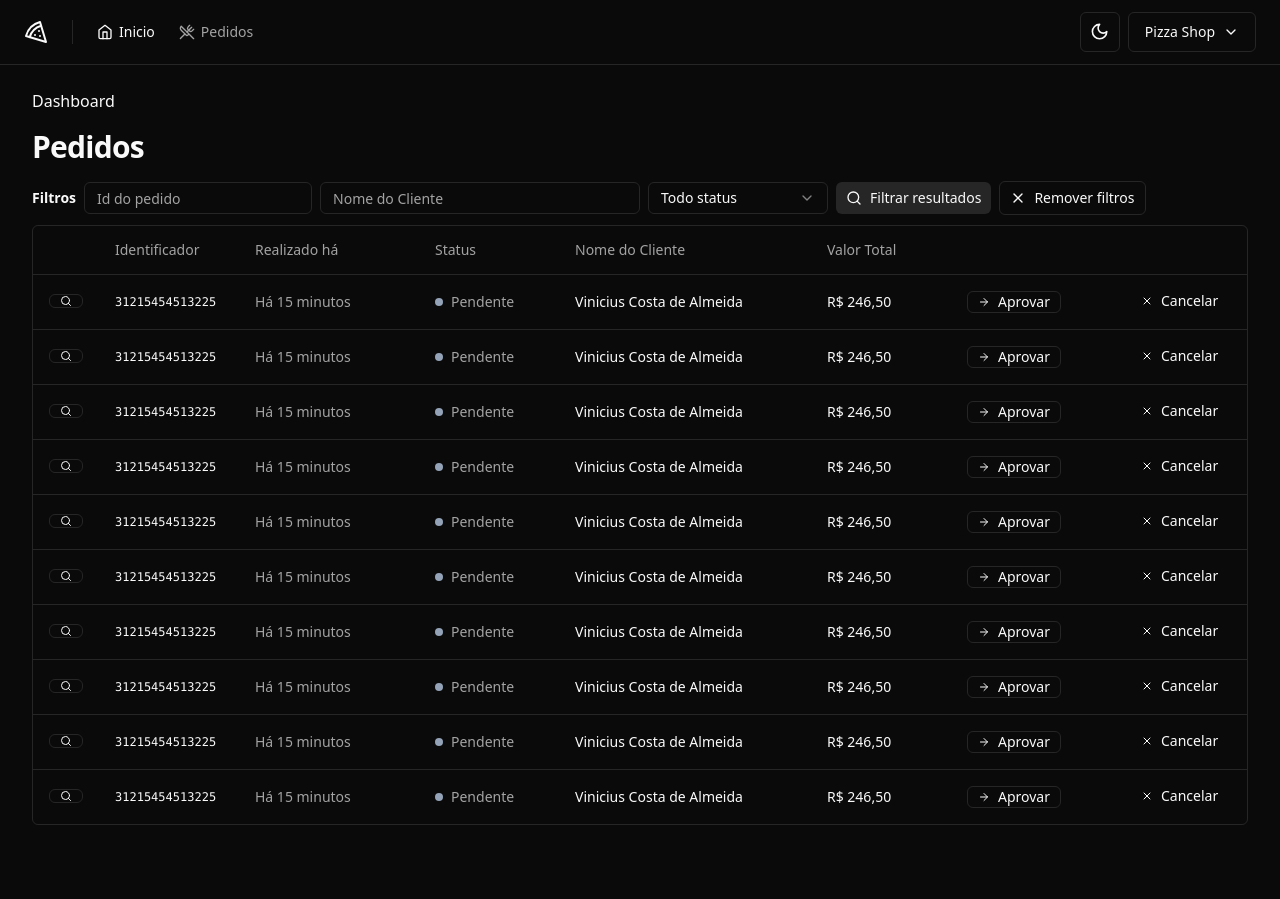
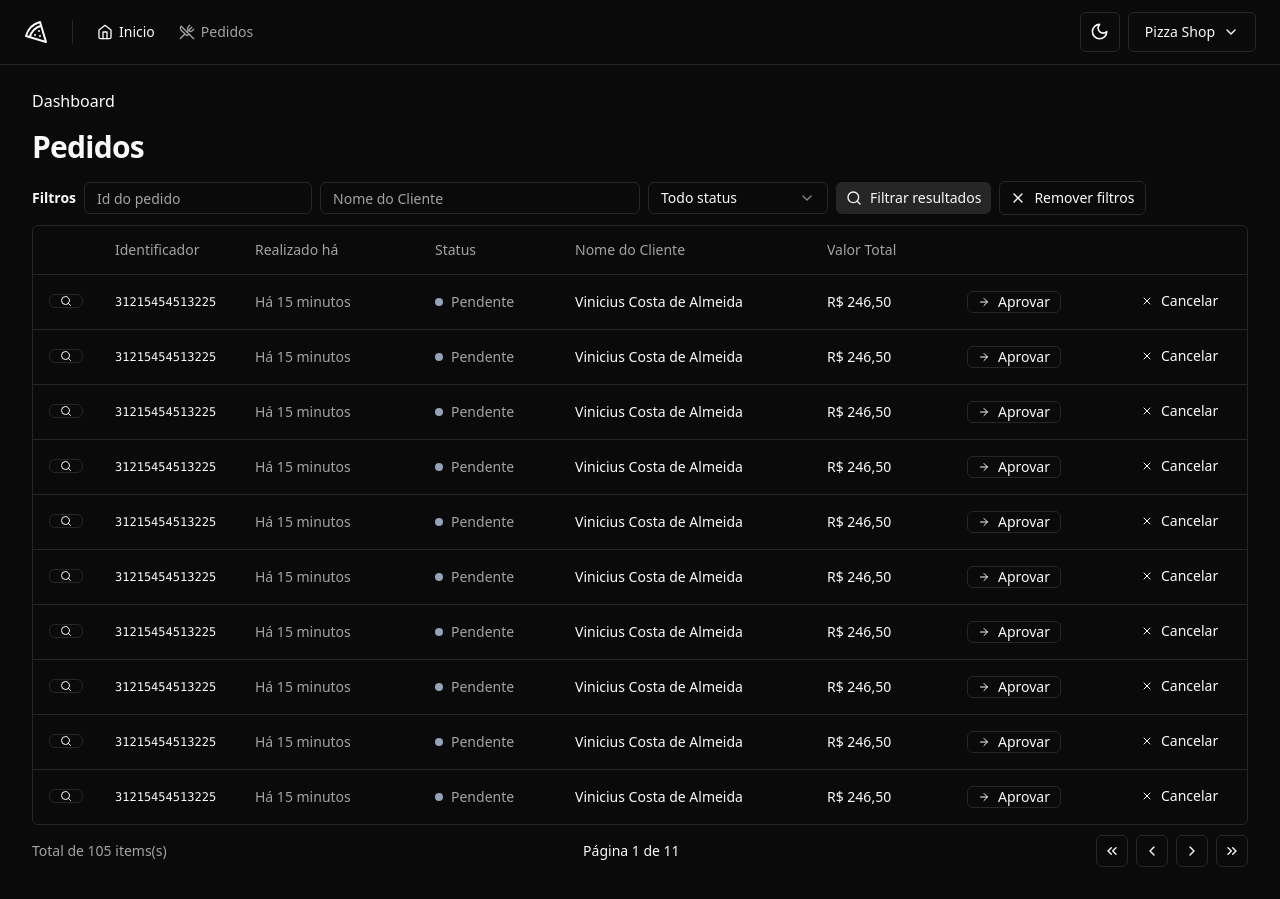
Before and after one commit to vinnycosta9898/ignite-pizza-shop, a React (Vite) app in the folder frontend/: page / in a window 1280 px wide. Before the commit the page ends 857 px from the top, so only its background shows below. Built offline with nearby package versions, Linux system fonts and the light colour scheme.

Commit message:
Criando o componente de Pagination

```diff
--- /dev/null
+++ b/frontend/src/components/pagination.tsx
@@ -0,0 +1,55 @@
+import {
+    ChevronLeft,
+    ChevronRight,
+    ChevronsLeft,
+    ChevronsRight,
+} from 'lucide-react'
+
+import { Button } from './ui/button'
+
+/* eslint-disable prettier/prettier */
+export interface PaginationProps {
+    pageIndex: number
+    totalCount: number
+    perPage: number
+}
+
+export default function Pagination({ pageIndex, perPage, totalCount }: PaginationProps) {
+    const pages = Math.ceil(totalCount / perPage) || 1
+
+    return (
+        <div className="flex items-center justify-between">
+            <span className="text-sm text-muted-foreground">
+                Total de {totalCount} items(s)
+            </span>
+
+            <div className="flex items-center gap-6 lg:gap-8">
+                <div className="text-sm font-medium">
+                    Página {pageIndex + 1} de {pages}
+                </div>
+            </div>
+
+            <div className="flex items-center gap-2">
+                <Button variant="outline" className="h-8 w-8 p-0">
+                    <ChevronsLeft className='w-4 h-4' />
+                    <span className="sr-only">Primeira página</span>
+                </Button>
+
+                <Button variant="outline" className="h-8 w-8 p-0">
+                    <ChevronLeft className='w-4 h-4' />
+                    <span className="sr-only">Página anterior</span>
+                </Button>
+
+                <Button variant="outline" className="h-8 w-8 p-0">
+                    <ChevronRight className='w-4 h-4' />
+                    <span className="sr-only">Próxima página</span>
+                </Button>
+
+                <Button variant="outline" className="h-8 w-8 p-0">
+                    <ChevronsRight className='w-4 h-4' />
+                    <span className="sr-only">Última página</span>
+                </Button>
+            </div>
+        </div>
+    )
+}
--- a/frontend/src/pages/app/orders/orders.tsx
+++ b/frontend/src/pages/app/orders/orders.tsx
@@ -1,6 +1,7 @@
 /* eslint-disable prettier/prettier */
 import { Helmet } from 'react-helmet-async'
 
+import Pagination from '@/components/pagination'
 import { Table, TableBody, TableHead, TableHeader, TableRow } from '@/components/ui/table'
 
 import OrderTableFilters from './components/order-table-filters'
@@ -13,7 +14,7 @@
             <Helmet title="Pedidos" />
             <div className="flex flex-col gap-4">
                 <h1 className="text-3xl font-bold tracking-tight">Pedidos</h1>
-            </div>
+
                 <div className="space-y-2.5">
                     <OrderTableFilters />
 
@@ -40,6 +41,8 @@
                             </TableBody>
                         </Table>
                     </div>
+                    <Pagination pageIndex={0} totalCount={105} perPage={10} />
+                </div>
             </div>
         </>
     )
```
Lines whose indentation alone changed are shown as unchanged.
